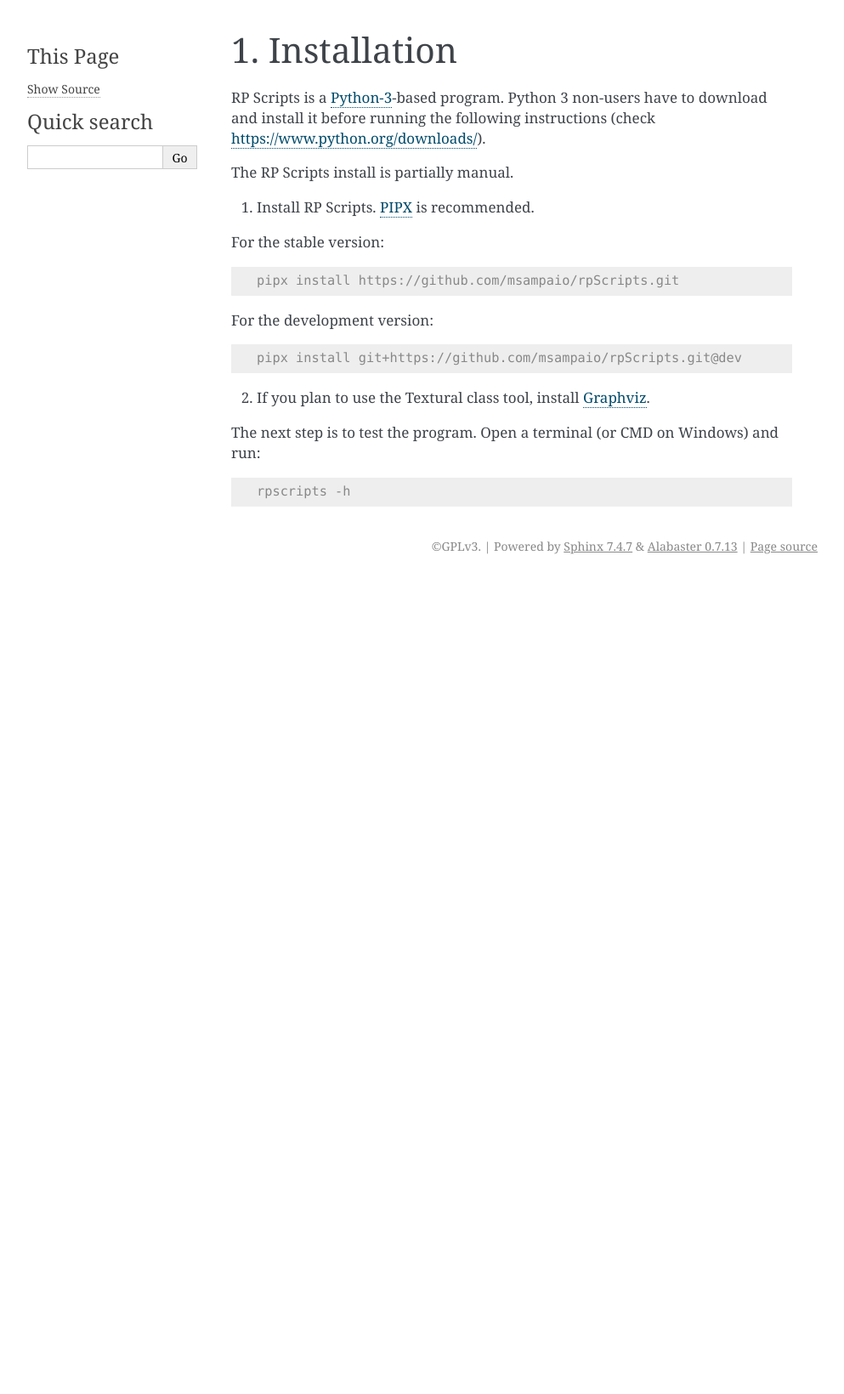
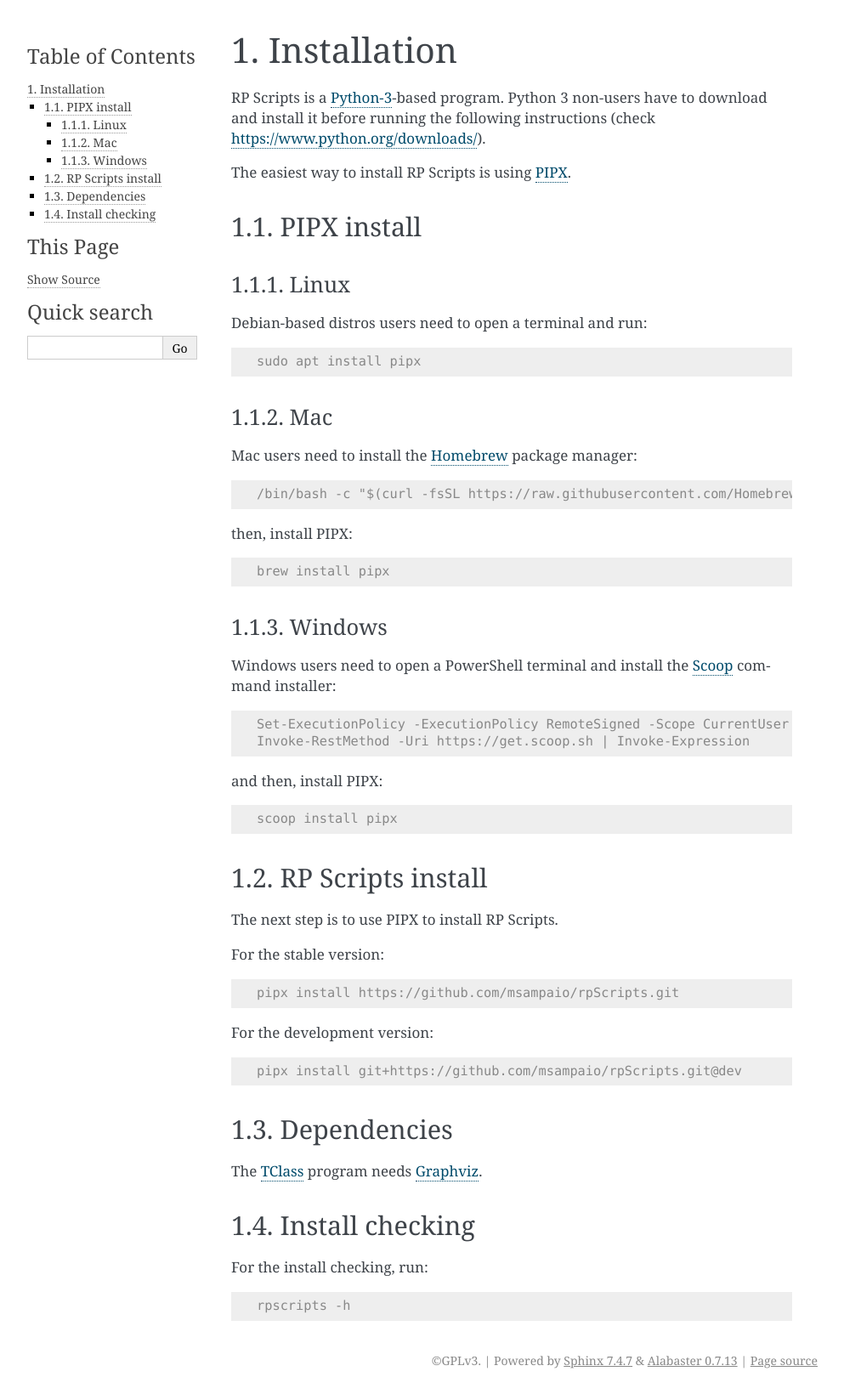
Before and after one commit to msampaio/rpScripts, a Sphinx documentation site: the page built from docs/source/installation.rst, in a window 1280 px wide. Shown: the whole page at 85% size, without its empty margins (148-1141 px from the left). Built offline with Sphinx 7.4.7, drawn with Linux system fonts in a browser that asks for light colours; before the commit the page ends 900 px from its top, so only the background shows below that.

Commit message:
Add details about installation
- How to install PIPX
- Linux, Mac and Windows instructions

```diff
--- a/docs/source/installation.rst
+++ b/docs/source/installation.rst
@@ -3,9 +3,56 @@
 
 RP Scripts is a `Python-3 <https://www.python.org/>`_-based program. Python 3 non-users have to download and install it before running the following instructions (check `<https://www.python.org/downloads/>`_).
 
-The RP Scripts install is partially manual.
+The easiest way to install RP Scripts is using `PIPX <https://pipx.pypa.io/latest/>`_.
 
-1. Install RP Scripts. `PIPX <https://pipx.pypa.io/latest/>`_ is recommended.
+PIPX install
+------------
+
+Linux
+~~~~~
+
+Debian-based distros users need to open a terminal and run:
+
+.. code-block:: console
+
+   sudo apt install pipx
+
+Mac
+~~~
+
+Mac users need to install the `Homebrew <https://brew.sh/>`_ package manager:
+
+.. code-block:: console
+
+   /bin/bash -c "$(curl -fsSL https://raw.githubusercontent.com/Homebrew/install/HEAD/install.sh)"
+
+then, install PIPX:
+
+.. code-block:: console
+
+   brew install pipx
+
+
+Windows
+~~~~~~~
+
+Windows users need to open a PowerShell terminal and install the `Scoop <https://scoop.sh/>`_ command installer:
+
+.. code-block:: console
+
+   Set-ExecutionPolicy -ExecutionPolicy RemoteSigned -Scope CurrentUser
+   Invoke-RestMethod -Uri https://get.scoop.sh | Invoke-Expression
+
+and then, install PIPX:
+
+.. code-block:: console
+
+   scoop install pipx
+
+RP Scripts install
+------------------
+
+The next step is to use PIPX to install RP Scripts.
 
 For the stable version:
 
@@ -19,9 +66,15 @@
 
    pipx install git+https://github.com/msampaio/rpScripts.git@dev
 
-2. If you plan to use the Textural class tool, install `Graphviz <https://www.graphviz.org/>`_.
+Dependencies
+------------
 
-The next step is to test the program. Open a terminal (or CMD on Windows) and run:
+The :doc:`programs/tclass` program needs `Graphviz <https://www.graphviz.org/>`_.
+
+Install checking
+----------------
+
+For the install checking, run:
 
 .. code-block:: console
 
```
Also changed, not shown: 1 other file.
